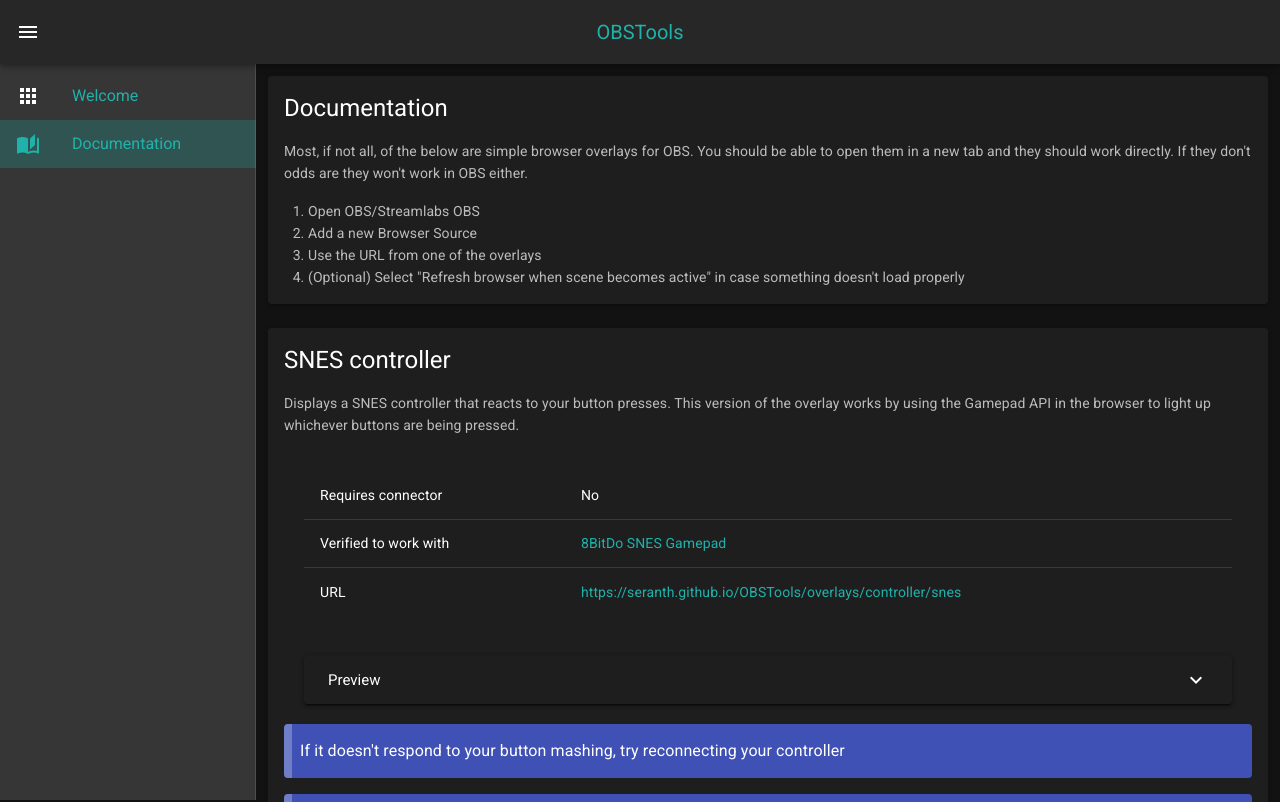
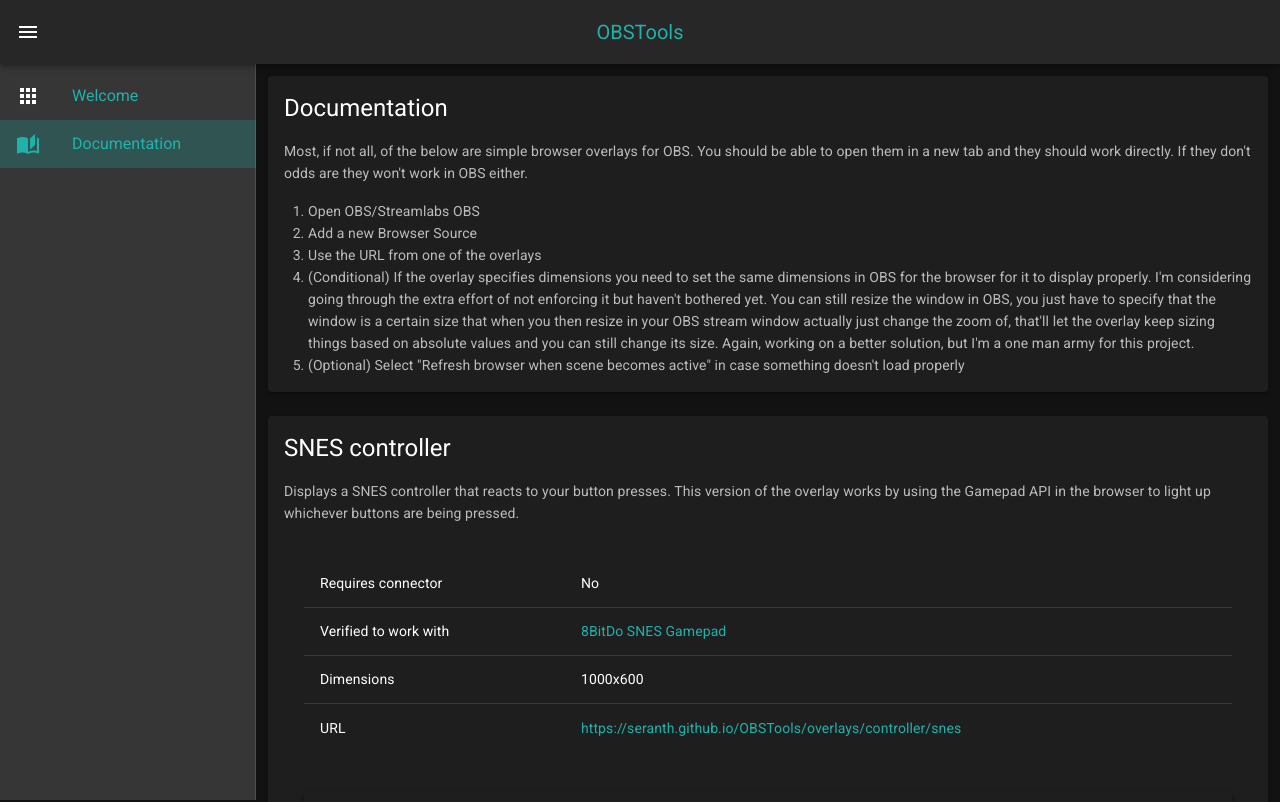
Before and after one commit to Seranth/OBSTools, a Nuxt app: page /documentation in a window 1280 px wide. Shown: the top 802 px of the page. Built offline with nearby package versions, Linux system fonts and the light colour scheme.

Commit message:
fix(pages): added some documentation and fixed background-repeat on snes controller

```diff
--- a/pages/documentation/index.vue
+++ b/pages/documentation/index.vue
@@ -15,6 +15,18 @@
               <li>Open OBS/Streamlabs OBS</li>
               <li>Add a new Browser Source</li>
               <li>Use the URL from one of the overlays</li>
+              <li>
+                (Conditional) If the overlay specifies dimensions you need to
+                set the same dimensions in OBS for the browser for it to display
+                properly. I'm considering going through the extra effort of not
+                enforcing it but haven't bothered yet. You can still resize the
+                window in OBS, you just have to specify that the window is a
+                certain size that when you then resize in your OBS stream window
+                actually just change the zoom of, that'll let the overlay keep
+                sizing things based on absolute values and you can still change
+                its size. Again, working on a better solution, but I'm a one man
+                army for this project.
+              </li>
               <li>
                 (Optional) Select "Refresh browser when scene becomes active" in
                 case something doesn't load properly
@@ -48,6 +60,10 @@
                         >8BitDo SNES Gamepad</a
                       >
                     </td>
+                  </tr>
+                  <tr>
+                    <td>Dimensions</td>
+                    <td>1000x600</td>
                   </tr>
                   <tr>
                     <td>URL</td>
--- a/pages/overlays/controller/snes.vue
+++ b/pages/overlays/controller/snes.vue
@@ -225,6 +225,7 @@ export default {
   height: 600px;
   background: url('~assets/images/snes-controller.png');
   background-size: contain;
+  background-repeat: no-repeat;
   //background-color: #3b8070;
   position: absolute;
 }
```
